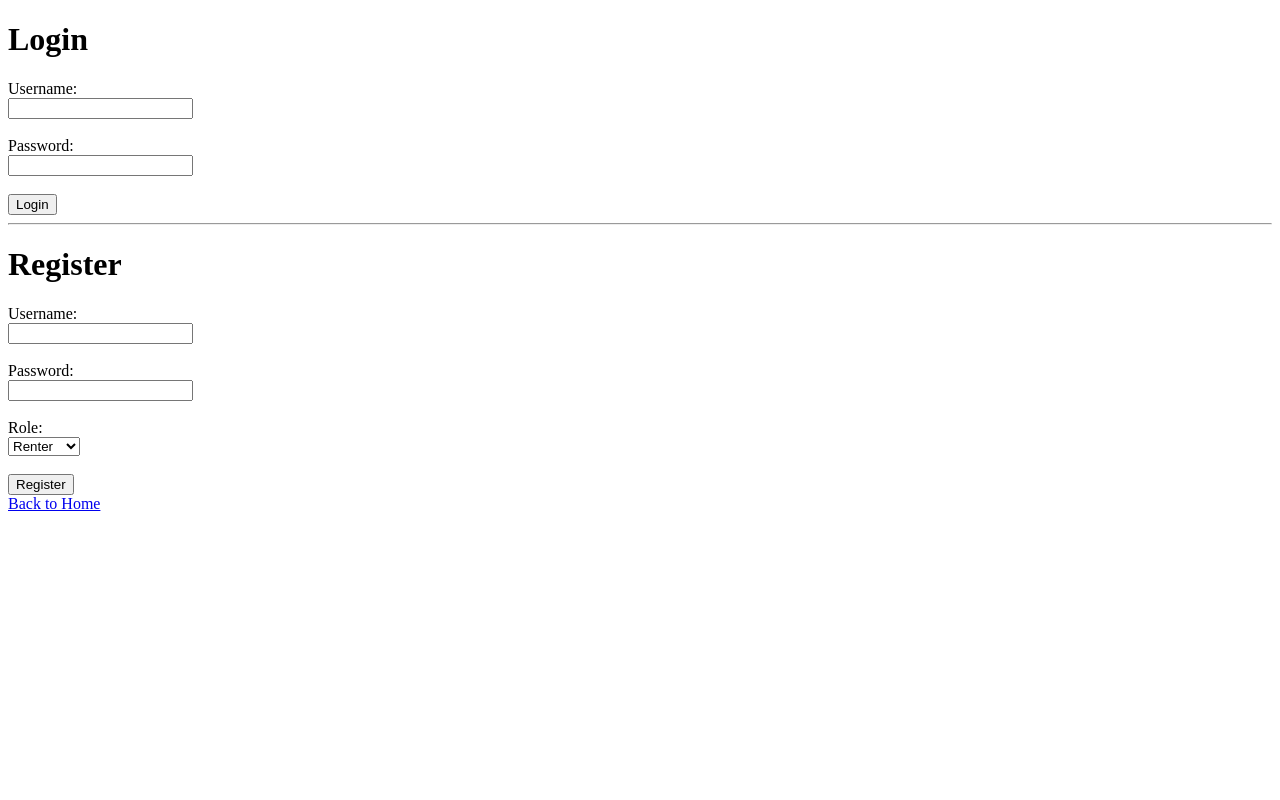
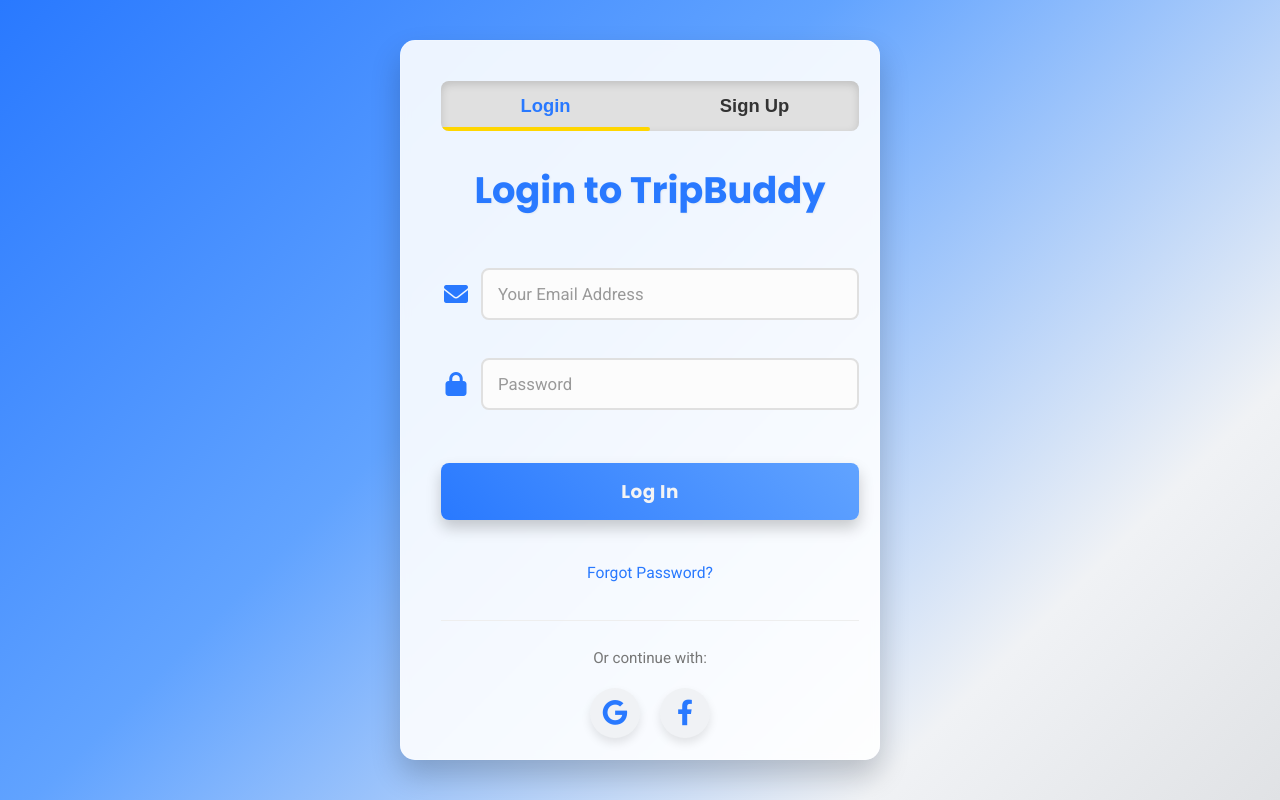
Before and after one commit to adityashri01/TripBuddyv2, a Flask app: page /login in a window 1280 px wide. Run offline with Flask 3, Linux system fonts and the light colour scheme.

Commit message:
login and signup performs easily

```diff
--- a/app.py
+++ b/app.py
@@ -1,4 +1,4 @@
-from flask import Flask, request, render_template, redirect, url_for
+from flask import Flask, request, render_template, redirect, url_for, flash
 from flask_login import (
     LoginManager, login_user, login_required,
     logout_user, current_user
@@ -8,7 +8,7 @@ from werkzeug.security import generate_password_hash, check_password_hash
 # Import db and models from models.py
 # Make sure you have a models.py in the same directory as app.py
 # and it defines 'db', 'User', and 'Ride'.
-from models import db, User, Ride
+from models import db, User, Ride # Assuming User model now includes 'email' field
 
 app = Flask(__name__)
 app.config['SQLALCHEMY_DATABASE_URI'] = 'sqlite:///tripbuddy.db'
@@ -54,18 +54,33 @@ def contact():
 def register():
     if request.method == 'POST':
         username = request.form['username']
+        email = request.form['email'] # Added email field
         password = request.form['password']
+        confirm_password = request.form['confirm_password'] # Added confirm_password field
         role = request.form['role']
 
-        existing_user = User.query.filter_by(username=username).first()
-        if existing_user:
-            return 'User already exists! Please choose a different username.'
+        if password != confirm_password:
+            flash('Passwords do not match. Please try again.', 'danger')
+            return redirect(url_for('register')) # Redirect back to register route
 
-        hashed_password = generate_password_hash(password, method='sha256')
-        new_user = User(username=username, password=hashed_password, role=role)
+        existing_user_username = User.query.filter_by(username=username).first()
+        if existing_user_username:
+            flash('Username already exists! Please choose a different username.', 'danger')
+            return redirect(url_for('register')) # Redirect back to register route
+
+        existing_user_email = User.query.filter_by(email=email).first() # Assuming 'email' field in User model
+        if existing_user_email:
+            flash('Email address is already registered. Please use a different one or login.', 'danger')
+            return redirect(url_for('register')) # Redirect back to register route
+
+        # MODIFIED: Removed 'method='sha256'' to use Werkzeug's default secure hashing method
+        hashed_password = generate_password_hash(password)
+        # Updated User creation to include email
+        new_user = User(username=username, email=email, password=hashed_password, role=role)
         db.session.add(new_user)
         db.session.commit()
 
+        flash('Registration successful! Please login.', 'success')
         return redirect(url_for('login'))
 
     # Make sure 'login_signup.html' is in your 'templates' folder
@@ -75,15 +90,18 @@ def register():
 @app.route('/login', methods=['GET', 'POST'])
 def login():
     if request.method == 'POST':
-        username = request.form['username']
+        email = request.form['email'] # Changed from 'username' to 'email'
         password = request.form['password']
 
-        user = User.query.filter_by(username=username).first()
+        user = User.query.filter_by(email=email).first() # Changed to query by email
         if user and check_password_hash(user.password, password):
             login_user(user)
+            flash(f'Welcome back, {user.username}!', 'success') # Flash success message
             return redirect(url_for('dashboard'))
         else:
-            return "Invalid username or password. Please try again."
+            flash("Invalid email or password. Please try again.", 'danger') # Flash error message
+            # Re-render the login_signup.html template on failure
+            return render_template('login_signup.html')
 
     # Make sure 'login_signup.html' is in your 'templates' folder
     return render_template('login_signup.html')
@@ -93,6 +111,7 @@ def login():
 @login_required
 def logout():
     logout_user()
+    flash('You have been logged out.', 'success') # Flash logout message
     return redirect(url_for('home'))
 
 
@@ -121,6 +140,7 @@ def post_ride():
         )
         db.session.add(new_ride)
         db.session.commit()
+        flash('Ride posted successfully!', 'success') # Flash success message
         return redirect(url_for('dashboard'))
 
     # Make sure 'post_ride.html' is in your 'templates' folder
@@ -140,9 +160,11 @@ def find_rides():
 def book_ride(ride_id):
     ride = Ride.query.get_or_404(ride_id)
     if ride.is_booked:
-        return "Sorry, this ride is already booked."
+        flash("Sorry, this ride is already booked.", 'danger') # Flash error message
+        return redirect(url_for('find_rides')) # Redirect back to find rides
     ride.is_booked = True
     db.session.commit()
+    flash(f'Ride from {ride.start_location} to {ride.end_location} booked successfully!', 'success') # Flash success message
     return redirect(url_for('find_rides'))
 
 
--- /dev/null
+++ b/static/css/login_signup.css
@@ -0,0 +1,426 @@
+/* static/css/login_signup.css */
+
+/* --- Root Variables (These should be consistent across your project) --- */
+:root {
+    --primary-color: #2979FF; /* Strong Blue */
+    --secondary-color: #FFD600; /* Vibrant Yellow */
+    --dark-blue-hover: #1976D2; /* Slightly darker blue */
+    --light-blue: #61A3FF; /* Lighter blue for gradients */
+    --text-dark: #333333;
+    --text-light: #f4f4f4;
+    --background-light: #ffffff;
+    --bg-dark: #232a36;
+    --shadow-light: rgba(0, 0, 0, 0.08);
+    --shadow-medium: rgba(0, 0, 0, 0.2);
+    --poppins: 'Poppins', sans-serif;
+    --roboto: 'Roboto', sans-serif;
+}
+
+body {
+    font-family: var(--roboto);
+    line-height: 1.6;
+    color: var(--text-dark);
+    /* Enhanced background: more vibrant gradient */
+    background: linear-gradient(135deg, var(--primary-color) 0%, var(--light-blue) 40%, #f0f2f5 80%, #e0e2e5 100%);
+    display: flex;
+    justify-content: center;
+    align-items: center;
+    min-height: 100vh;
+    margin: 0;
+    /* REMOVED: overflow: hidden; -> Allows main page scrolling if necessary, though card will scroll */
+}
+
+/* Optional: Smooth scrolling for the entire document */
+html {
+    scroll-behavior: smooth;
+}
+
+/* Scrollbar styling for Webkit browsers (Chrome, Safari, Edge) */
+::-webkit-scrollbar {
+    width: 8px;
+}
+
+::-webkit-scrollbar-track {
+    background: #f1f1f1;
+    border-radius: 10px;
+}
+
+::-webkit-scrollbar-thumb {
+    background: var(--primary-color);
+    border-radius: 10px;
+}
+
+::-webkit-scrollbar-thumb:hover {
+    background: var(--dark-blue-hover);
+}
+
+/* Scrollbar styling for Firefox */
+* {
+    scrollbar-width: thin; /* "auto" or "none" */
+    scrollbar-color: var(--primary-color) #f1f1f1; /* thumb and track color */
+}
+
+
+/* Flash Messages Styling */
+.flash-messages {
+    position: fixed;
+    top: 20px;
+    left: 50%;
+    transform: translateX(-50%);
+    z-index: 1000;
+    width: 90%;
+    max-width: 400px;
+    display: flex;
+    flex-direction: column;
+    gap: 10px;
+}
+
+.flash-message {
+    padding: 12px 20px;
+    border-radius: 8px;
+    font-weight: 500;
+    font-family: var(--poppins);
+    color: var(--text-light);
+    box-shadow: 0 4px 10px rgba(0, 0, 0, 0.1);
+    animation: slideInFromTop 0.5s ease-out;
+}
+
+.flash-success {
+    background-color: #4CAF50; /* Green */
+    border: 1px solid #388E3C;
+}
+
+.flash-danger {
+    background-color: #F44336; /* Red */
+    border: 1px solid #D32F2F;
+}
+
+/* Auth Container */
+.auth-container {
+    display: flex;
+    justify-content: center;
+    align-items: center;
+    width: 100%;
+    height: 100%;
+    padding: 20px;
+    box-sizing: border-box;
+    perspective: 1000px; /* For 3D transformations */
+}
+
+/* Auth Card - Main container for forms */
+.auth-card {
+    background-color: var(--background-light);
+    border-radius: 15px; /* Slightly more rounded */
+    box-shadow: 0 15px 30px var(--shadow-medium); /* Deeper, softer shadow */
+    padding: 40px;
+    width: 100%;
+    max-width: 480px; /* Slightly wider */
+    text-align: center;
+    position: relative;
+    overflow: hidden; /* Keep this to hide content that goes outside borders, forms will transition in/out */
+    transition: transform 0.6s cubic-bezier(0.2, 0.8, 0.2, 1); /* Smooth transform */
+    backdrop-filter: blur(5px); /* Subtle frosted glass effect */
+    background-color: rgba(255, 255, 255, 0.9); /* Slightly transparent white */
+    border: 1px solid rgba(255, 255, 255, 0.2); /* Subtle border */
+
+    /* ADDED: Max height and scrollbar for the card content */
+    max-height: 90vh; /* Card will take up to 90% of viewport height */
+    overflow-y: auto; /* Add vertical scrollbar if content overflows */
+    padding-right: 20px; /* Adjust padding to account for scrollbar width */
+}
+
+
+/* Auth Toggle - Login/Signup buttons */
+.auth-toggle {
+    display: flex;
+    margin-bottom: 30px;
+    border-radius: 8px; /* More rounded toggle */
+    overflow: hidden;
+    background-color: #e0e0e0;
+    box-shadow: inset 0 3px 8px rgba(0,0,0,0.15); /* More pronounced inner shadow */
+    position: relative; /* For active indicator */
+}
+
+/* Dedicated indicator div */
+.auth-toggle-indicator {
+    position: absolute;
+    bottom: 0;
+    left: 0;
+    width: 50%; /* Half the width of the parent toggle */
+    height: 4px;
+    background-color: var(--secondary-color); /* Yellow indicator */
+    transition: transform 0.3s cubic-bezier(0.4, 0, 0.2, 1);
+    border-radius: 2px;
+    z-index: 2; /* Below buttons, above background */
+}
+
+/* Move indicator when 'signup-active' class is added to parent */
+.auth-toggle.signup-active .auth-toggle-indicator {
+    transform: translateX(100%); /* Move to the right for signup */
+}
+
+.auth-toggle button {
+    flex: 1;
+    padding: 14px 0; /* More padding */
+    border: none;
+    background-color: transparent;
+    cursor: pointer;
+    font-size: 1.15em; /* Slightly larger font */
+    font-weight: 600;
+    color: var(--text-dark);
+    transition: all 0.3s ease;
+    outline: none;
+    position: relative;
+    z-index: 3; /* Ensure buttons are above indicator */
+}
+
+.auth-toggle button.active {
+    color: var(--primary-color); /* Active text color */
+    box-shadow: none; /* Remove individual button shadow, indicator handles visual */
+}
+
+/* Auth Forms */
+.auth-form {
+    display: none;
+    flex-direction: column;
+    gap: 20px;
+    animation: fadeInScale 0.6s cubic-bezier(0.2, 0.8, 0.2, 1) forwards; /* More complex animation */
+}
+
+.auth-form.active {
+    display: flex;
+}
+
+@keyframes fadeInScale {
+    from { opacity: 0; transform: translateY(20px) scale(0.95); }
+    to { opacity: 1; transform: translateY(0) scale(1); }
+}
+
+.auth-form h2 {
+    font-family: var(--poppins);
+    color: var(--primary-color);
+    margin-bottom: 28px; /* More space */
+    font-size: 2.3em; /* Larger heading */
+    font-weight: 700;
+    text-shadow: 1px 1px 2px rgba(0,0,0,0.05);
+}
+
+/* Input Group with Icons - OPTION 2: ICONS OUTSIDE */
+.input-group {
+    display: flex; /* Use flexbox to align icon and input side-by-side */
+    align-items: center; /* Vertically align items */
+    width: 100%;
+    margin-bottom: 18px;
+    gap: 10px; /* Space between icon and input */
+}
+
+.input-group i {
+    position: static; /* Remove absolute positioning */
+    transform: none; /* Remove transform */
+    color: var(--primary-color); /* Make icon more prominent */
+    font-size: 1.5em; /* Larger icon for outside placement */
+    width: 30px; /* Fixed width for icon to ensure consistent alignment */
+    text-align: center; /* Center the icon within its space */
+    flex-shrink: 0; /* Prevent icon from shrinking */
+}
+
+.input-group input,
+.input-group select {
+    flex-grow: 1; /* Allow input to take remaining space */
+    width: auto; /* Let flexbox handle width */
+    padding: 14px 15px; /* Standard padding, no extra left for icon inside */
+    border: 2px solid #e0e0e0;
+    border-radius: 8px;
+    font-size: 1.05em;
+    font-family: var(--roboto);
+    color: var(--text-dark);
+    background-color: #fcfcfc;
+    transition: border-color 0.3s ease, box-shadow 0.3s ease, background-color 0.3s ease;
+}
+
+.input-group input:focus,
+.input-group select:focus {
+    border-color: var(--primary-color);
+    box-shadow: 0 0 0 4px rgba(41, 121, 255, 0.25);
+    background-color: var(--background-light);
+    outline: none;
+}
+
+.input-group input::placeholder {
+    color: #999;
+}
+
+/* Buttons */
+.btn {
+    display: inline-block;
+    padding: 15px 30px; /* More padding for a bolder button */
+    border-radius: 8px;
+    text-decoration: none;
+    font-weight: 700; /* Bolder text */
+    cursor: pointer;
+    transition: background-color 0.3s ease, transform 0.2s ease, box-shadow 0.3s ease;
+    width: 100%;
+    border: none;
+    font-family: var(--poppins);
+    font-size: 1.15em;
+    margin-top: 15px; /* More space above button */
+    box-shadow: 0 8px 15px rgba(0,0,0,0.2); /* Deeper shadow */
+    letter-spacing: 0.5px; /* Slightly spaced letters */
+}
+
+.primary-btn {
+    background: linear-gradient(45deg, var(--primary-color), var(--light-blue)); /* Gradient button */
+    color: var(--text-light);
+}
+
+.primary-btn:hover {
+    background: linear-gradient(45deg, var(--dark-blue-hover), var(--primary-color)); /* Darker gradient on hover */
+    transform: translateY(-3px) scale(1.01); /* Lift and slightly enlarge */
+    box-shadow: 0 12px 20px rgba(0,0,0,0.3); /* Even deeper shadow on hover */
+}
+
+.forgot-password {
+    display: block;
+    margin-top: 20px; /* More space */
+    color: var(--primary-color);
+    text-decoration: none;
+    font-size: 0.98em;
+    transition: color 0.3s ease, text-decoration 0.3s ease;
+}
+
+.forgot-password:hover {
+    color: var(--dark-blue-hover);
+    text-decoration: underline;
+}
+
+/* Social Login */
+.social-login {
+    margin-top: 35px; /* More space */
+    padding-top: 25px; /* More padding */
+    border-top: 1px solid #eee;
+}
+
+.social-login p {
+    color: #777; /* Slightly lighter text */
+    margin-bottom: 18px;
+    font-size: 0.95em;
+}
+
+.social-icons {
+    display: flex;
+    justify-content: center;
+    gap: 20px; /* More space between icons */
+}
+
+.social-icons a {
+    display: flex;
+    justify-content: center;
+    align-items: center;
+    width: 50px; /* Larger icons */
+    height: 50px;
+    border-radius: 50%;
+    background-color: #f0f2f5;
+    color: var(--primary-color);
+    font-size: 1.6em; /* Larger icon size */
+    text-decoration: none;
+    transition: background-color 0.3s ease, color 0.3s ease, transform 0.2s ease, box-shadow 0.3s ease;
+    box-shadow: 0 5px 10px rgba(0,0,0,0.1); /* Subtle shadow for icons */
+}
+
+.social-icons a:hover {
+    background-color: var(--primary-color);
+    color: var(--text-light);
+    transform: translateY(-4px) rotate(5deg); /* Lift and subtle rotate */
+    box-shadow: 0 8px 16px rgba(0,0,0,0.25); /* Deeper shadow on hover */
+}
+
+/* --- Responsive Adjustments --- */
+@media (max-width: 768px) {
+    body {
+        background: var(--primary-color); /* Solid blue background on smaller screens */
+        background: linear-gradient(135deg, var(--primary-color) 0%, var(--light-blue) 100%); /* Still a gradient, but solid blue area */
+    }
+
+    .auth-card {
+        margin: 20px;
+        padding: 30px 20px;
+        max-width: 90%;
+        border-radius: 12px;
+        box-shadow: 0 10px 20px var(--shadow-medium);
+    }
+
+    .auth-form h2 {
+        font-size: 2em;
+        margin-bottom: 20px;
+    }
+
+    .auth-toggle button {
+        font-size: 1em;
+        padding: 12px 0;
+    }
+
+    /* For icons outside: Adjust .input-group's gap and icon size for mobile */
+    .input-group {
+        gap: 8px; /* Slightly less gap on smaller screens */
+    }
+    .input-group i {
+        font-size: 1.3em;
+        width: 25px;
+    }
+    .input-group input,
+    .input-group select {
+        padding: 12px 15px; /* No extra padding for icon inside */
+    }
+
+    .btn {
+        padding: 12px 25px;
+        font-size: 1.05em;
+        box-shadow: 0 6px 12px rgba(0,0,0,0.15);
+    }
+
+    .social-icons a {
+        width: 45px;
+        height: 45px;
+        font-size: 1.4em;
+    }
+}
+
+@media (max-width: 480px) {
+    .auth-card {
+        padding: 25px 15px;
+        border-radius: 10px;
+    }
+
+    .auth-form h2 {
+        font-size: 1.7em;
+        margin-bottom: 18px;
+    }
+
+    .auth-toggle button {
+        font-size: 0.95em;
+        padding: 10px 0;
+    }
+
+    .social-icons a {
+        width: 40px;
+        height: 40px;
+        font-size: 1.2em;
+    }
+
+    .flash-message {
+        padding: 10px 15px;
+        font-size: 0.9em;
+    }
+}
+
+/* Animations for flash messages */
+@keyframes slideInFromTop {
+    from {
+        transform: translateY(-100%) translateX(-50%);
+        opacity: 0;
+    }
+    to {
+        transform: translateY(0) translateX(-50%);
+        opacity: 1;
+    }
+}
--- a/templates/login_signup.html
+++ b/templates/login_signup.html
@@ -1,33 +1,119 @@
 <!DOCTYPE html>
 <html lang="en">
 <head>
-    <title>Login / Signup - TripBuddy</title>
+    <meta charset="UTF-8">
+    <meta name="viewport" content="width=device-width, initial-scale=1.0">
+    <title>Login / Signup | TripBuddy</title>
+    <link href="https://fonts.googleapis.com/css2?family=Poppins:wght@400;600;700&family=Roboto:wght@300;400;700&display=swap" rel="stylesheet">
+    <link rel="stylesheet" href="https://cdnjs.cloudflare.com/ajax/libs/font-awesome/6.0.0-beta3/css/all.min.css">
+
+    <link rel="stylesheet" href="{{ url_for('static', filename='css/frontpage.css') }}">
+    <link rel="stylesheet" href="{{ url_for('static', filename='css/login_signup.css') }}">
 </head>
 <body>
-    <h1>Login</h1>
-    <form method="POST" action="{{ url_for('login') }}">
-        <label>Username:</label><br>
-        <input type="text" name="username" required><br><br>
-        <label>Password:</label><br>
-        <input type="password" name="password" required><br><br>
-        <button type="submit">Login</button>
-    </form>
 
-    <hr>
 
-    <h1>Register</h1>
-    <form method="POST" action="{{ url_for('register') }}">
-        <label>Username:</label><br>
-        <input type="text" name="username" required><br><br>
-        <label>Password:</label><br>
-        <input type="password" name="password" required><br><br>
-        <label>Role:</label><br>
-        <select name="role" required>
-            <option value="Renter">Renter</option>
-            <option value="Provider">Provider</option>
-        </select><br><br>
-        <button type="submit">Register</button>
-    </form>
-    <a href="{{ url_for('home') }}">Back to Home</a>
+    <div class="auth-container">
+        <div class="auth-card">
+            <div class="auth-toggle" id="auth-toggle-container"> {# Added ID for JS access #}
+                <button id="login-toggle" class="active">Login</button>
+                <button id="signup-toggle">Sign Up</button>
+                <div class="auth-toggle-indicator"></div> {# Dedicated indicator div #}
+            </div>
+
+            <form id="login-form" class="auth-form active" method="POST" action="{{ url_for('login') }}">
+                <h2>Login to TripBuddy</h2>
+                <div class="input-group">
+                    <i class="fas fa-envelope"></i> {# Changed icon to envelope #}
+                    <input type="email" name="email" placeholder="Your Email Address" required> {# Changed name to 'email' and placeholder #}
+                </div>
+                <div class="input-group">
+                    <i class="fas fa-lock"></i>
+                    <input type="password" name="password" placeholder="Password" required>
+                </div>
+                <button type="submit" class="btn primary-btn">Log In</button>
+                <a href="#" class="forgot-password">Forgot Password?</a>
+            </form>
+
+            <form id="signup-form" class="auth-form" method="POST" action="{{ url_for('register') }}">
+                <h2>Join TripBuddy Today!</h2>
+                <div class="input-group">
+                    <i class="fas fa-user"></i>
+                    <input type="text" name="username" placeholder="Choose a Username" required>
+                </div>
+                <div class="input-group">
+                    <i class="fas fa-envelope"></i>
+                    <input type="email" name="email" placeholder="Your Email Address" required>
+                </div>
+                <div class="input-group">
+                    <i class="fas fa-lock"></i>
+                    <input type="password" name="password" placeholder="Create a Strong Password" required>
+                </div>
+                <div class="input-group">
+                    <i class="fas fa-lock"></i> {# Re-using lock icon for confirm password #}
+                    <input type="password" name="confirm_password" placeholder="Confirm Password" required>
+                </div>
+                <div class="input-group">
+                    <i class="fas fa-user-tag"></i> <select name="role" required>
+                        <option value="">Select Your Role</option>
+                        <option value="Renter">Renter (Looking for rides)</option>
+                        <option value="Provider">Provider (Offering rides)</option>
+                    </select>
+                </div>
+                <button type="submit" class="btn primary-btn">Create Account</button>
+            </form>
+
+            <div class="social-login">
+                <p>Or continue with:</p>
+                <div class="social-icons">
+                    <a href="#" aria-label="Google"><i class="fab fa-google"></i></a>
+                    <a href="#" aria-label="Facebook"><i class="fab fa-facebook-f"></i></a>
+                </div>
+            </div>
+        </div>
+    </div>
+
+    <script>
+        const loginToggle = document.getElementById('login-toggle');
+        const signupToggle = document.getElementById('signup-toggle');
+        const loginForm = document.getElementById('login-form');
+        const signupForm = document.getElementById('signup-form');
+        const authToggleContainer = document.getElementById('auth-toggle-container'); // Get the toggle container
+
+        // Function to show login form and hide signup form
+        function showLoginForm() {
+            loginToggle.classList.add('active');
+            signupToggle.classList.remove('active');
+            loginForm.classList.add('active');
+            signupForm.classList.remove('active');
+            authToggleContainer.classList.remove('signup-active'); // Remove class for login
+            // Update URL without reloading to reflect current form state (optional)
+            history.pushState(null, '', '{{ url_for("login") }}');
+        }
+
+        // Function to show signup form and hide login form
+        function showSignupForm() {
+            signupToggle.classList.add('active');
+            loginToggle.classList.remove('active');
+            signupForm.classList.add('active');
+            loginForm.classList.remove('active');
+            authToggleContainer.classList.add('signup-active'); // Add class for signup
+            // Update URL without reloading to reflect current form state (optional)
+            history.pushState(null, '', '{{ url_for("register") }}');
+        }
+
+        // Event listeners for toggle buttons
+        loginToggle.addEventListener('click', showLoginForm);
+        signupToggle.addEventListener('click', showSignupForm);
+
+        // Determine which form to show based on the initial URL or a hash
+        window.addEventListener('DOMContentLoaded', () => {
+            if (window.location.pathname.includes('/register')) {
+                showSignupForm();
+            } else {
+                showLoginForm(); // Default to login form
+            }
+        });
+    </script>
 </body>
 </html>
```
Also changed, not shown: models.py (+16 -7 lines), instance/tripbuddy.db, static/js/login_signup.js (deleted).
